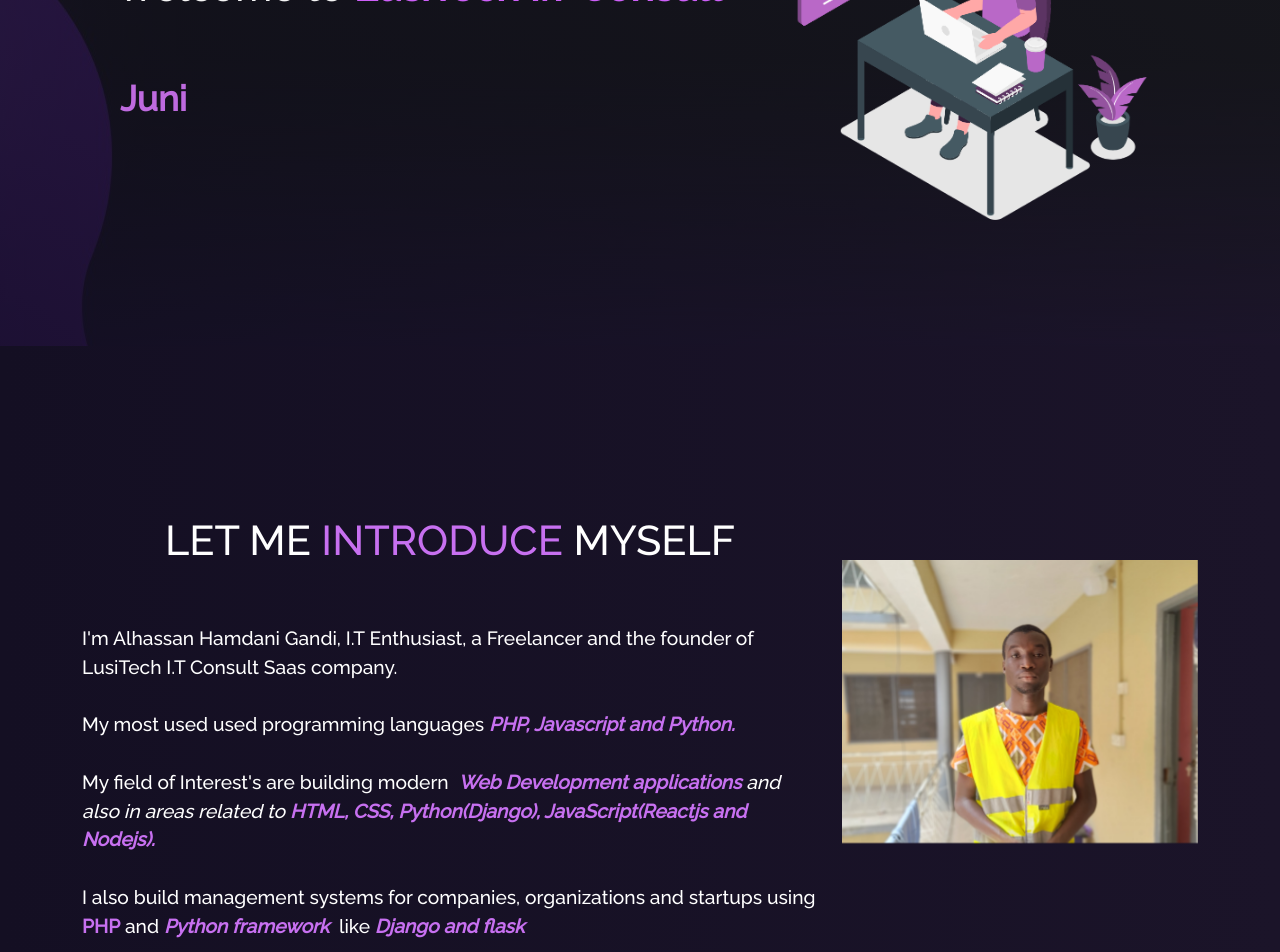
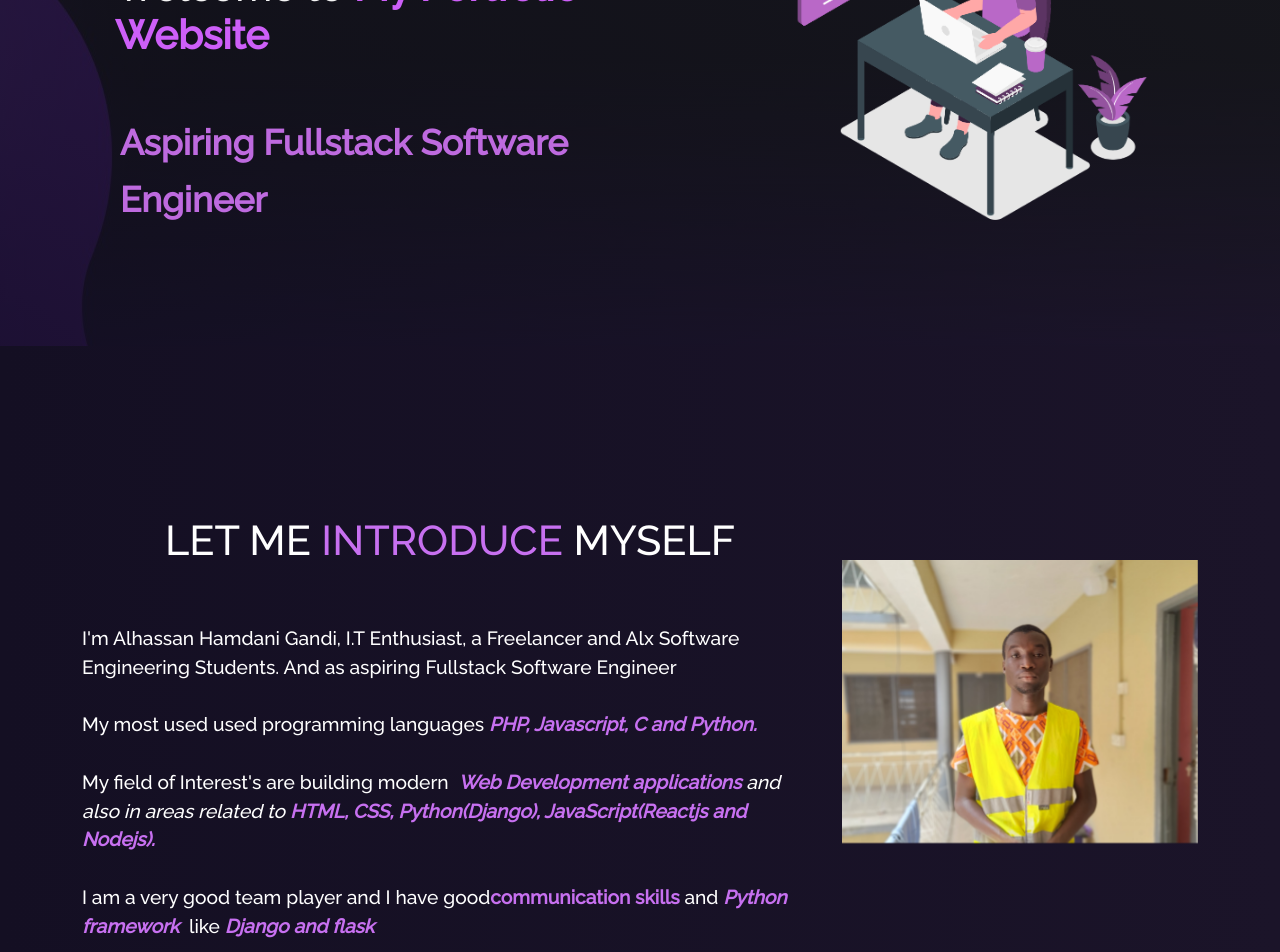
Before and after one commit to hamdani2020/LusiTech_Portfolio, a React (Create React App) app: page / in a window 1280 px wide. Shown: the part 360-1312 px from the top of the page. Built offline with nearby package versions, Linux system fonts and the light colour scheme.

Commit message:
few changes

```diff
--- a/package.json
+++ b/package.json
@@ -3,11 +3,13 @@
   "version": "0.1.0",
   "private": true,
   "dependencies": {
+    "@fortawesome/fontawesome-free": "^6.3.0",
     "@testing-library/jest-dom": "^5.16.5",
     "@testing-library/react": "^13.4.0",
     "@testing-library/user-event": "^13.5.0",
     "axios": "^1.2.1",
     "bootstrap": "^5.2.3",
+    "bootstrap-icons": "^1.10.3",
     "react": "^18.2.0",
     "react-bootstrap": "^2.7.0",
     "react-dom": "^18.2.0",
--- a/src/components/About/AboutCard.js
+++ b/src/components/About/AboutCard.js
@@ -10,11 +10,11 @@ function AboutCard() {
           <p style={{ textAlign: "justify" }}>
             Hi Everyone, I am <span className="purple">Alhassan Hamdani Gandi </span>
             from <span className="purple"> Accra, Ghana.</span>
-            <br />I am an undergrad Geomatic Engineering student, a Software Engineer,
-            Graphic Designer and Web Developer.
+            <br />I am an undergraduate Geomatic Engineering student at KNUST, Alx Software Engineering Trainee,
+            and an Aspiring Fullstack Software Engineer.
             <br />
             <br />
-            I am also an I.T enthusiast, some other activities that I love to do!
+            I am also an I.T enthusiast and GIS enthusiast, some other activities that I love to do!
           </p>
           <ul>
             <li className="about-activity">
@@ -31,7 +31,7 @@ function AboutCard() {
           <p style={{ color: "rgb(155 126 172)" }}>
             "I am because we are"{" "}
           </p>
-          <footer className="blockquote-footer">Hamdani</footer>
+          <footer className="blockquote-footer">Ubuntu</footer>
         </blockquote>
       </Card.Body>
     </Card>
--- a/src/components/About/Techstack.js
+++ b/src/components/About/Techstack.js
@@ -1,5 +1,6 @@
 import React from "react";
 import { Col, Row } from "react-bootstrap";
+import { CgCPlusPlus } from "react-icons/cg";
 import {
   DiPython,
   DiJavascript1,
@@ -8,7 +9,7 @@ import {
   DiMysql,
   DiGit,
   DiCss3,
-  DiHtml5
+  DiHtml5,
 } from "react-icons/di";
 import {
   SiDjango,
@@ -23,6 +24,9 @@ function Techstack() {
       </Col>
       <Col xs={4} md={2} className="tech-icons">
         <DiJavascript1 />
+      </Col>
+      <Col xs={4} md={2} className="tech-icons">
+        <CgCPlusPlus />
       </Col>
       <Col xs={4} md={2} className="tech-icons">
         <DiNodejs />
--- a/src/components/Home/Home.js
+++ b/src/components/Home/Home.js
@@ -22,7 +22,7 @@ function Home() {
 
               <h1 className="heading-name">
                 Welcome to
-                <strong className="main-name"> LusiTech I.T Consult</strong>
+                <strong className="main-name"> My Portfolio Website</strong>
               </h1>
 
               <div style={{ padding: 50, textAlign: "left" }}>
--- a/src/components/Home/Home2.js
+++ b/src/components/Home/Home2.js
@@ -17,12 +17,12 @@ function Home2() {
               LET ME <span className="purple"> INTRODUCE </span> MYSELF
             </h1>
             <p className="home-about-body">
-              I'm Alhassan Hamdani Gandi, I.T Enthusiast, a Freelancer and the founder of LusiTech
-              I.T Consult Saas company.
+              I'm Alhassan Hamdani Gandi, I.T Enthusiast, a Freelancer and Alx Software Engineering Students.
+              And as aspiring Fullstack Software Engineer
               <br />
               <br />My most used used programming languages
               <i>
-                <b className="purple"> PHP, Javascript and Python. </b>
+                <b className="purple"> PHP, Javascript, C and Python. </b>
               </i>
               <br />
               <br />
@@ -36,7 +36,7 @@ function Home2() {
               </i>
               <br />
               <br />
-              I also build management systems for companies, organizations and startups using <b className="purple">PHP</b> and
+              I am a very good team player and I have good<b className="purple">communication skills</b> and
               <i>
                 <b className="purple">
                   {" "}
--- a/src/components/Home/Type.js
+++ b/src/components/Home/Type.js
@@ -6,9 +6,9 @@ function Type() {
     <Typewriter
       options={{
         strings: [
-          "Web Developer",
-          "Junior Full Stack Engineer",
-          "Graphic Designer",
+          //"Web Developer",
+          "Aspiring Fullstack Software Engineer",
+          //"Graphic Designer",
           "Open Source Contributor",
         ],
         autoStart: true,
```
Also changed, not shown: 1 other file (tests, documents, lock files or other folders).
